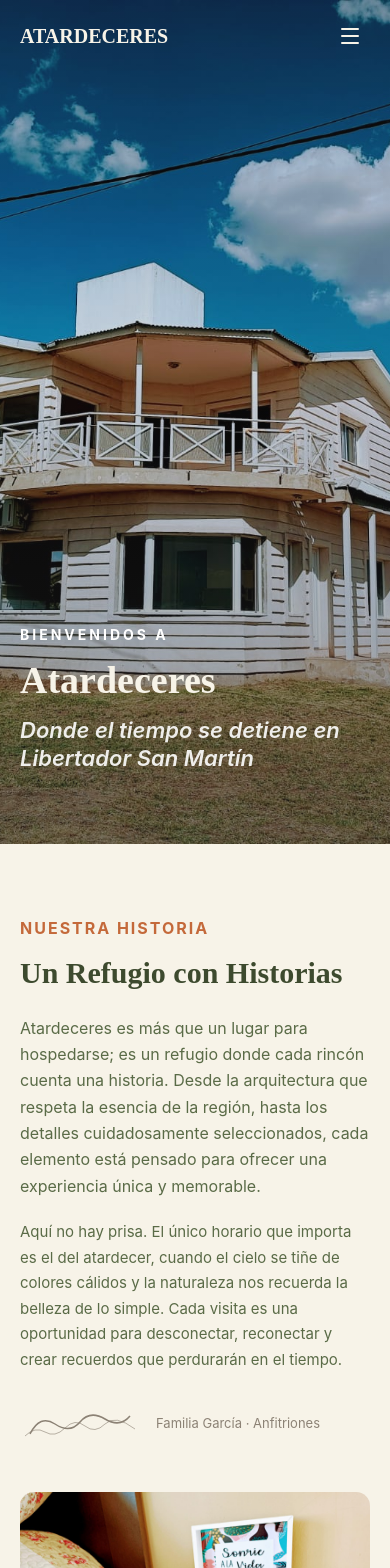
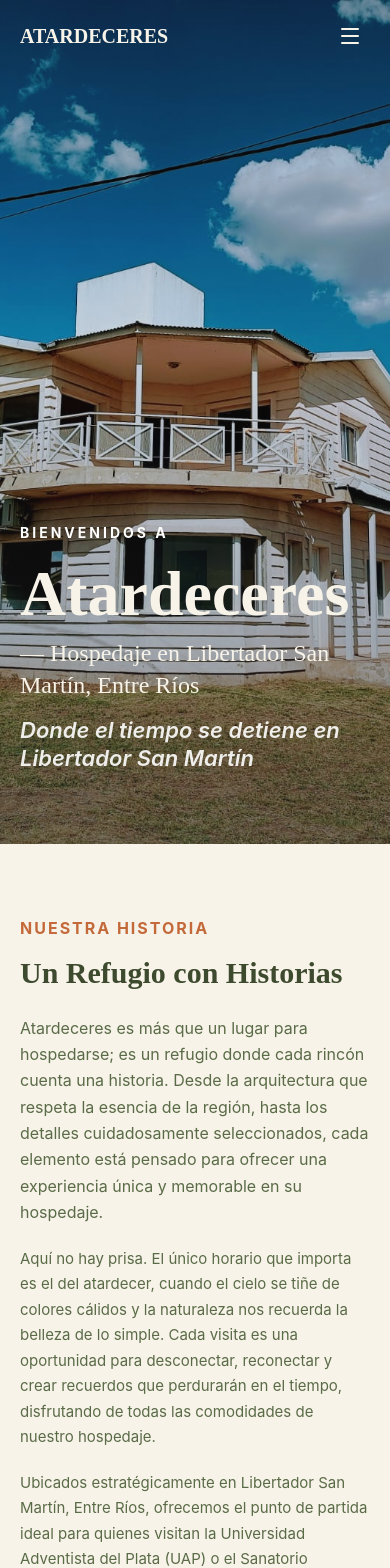
Before and after one commit to NicolasGirard20/Atardeceres_web, a React (Vite) app: page / in a window 390 px wide. Shown: the top 1568 px of the page. Built offline with nearby package versions, Linux system fonts and the light colour scheme.

Commit message:
Final change

```diff
--- a/index.html
+++ b/index.html
@@ -5,8 +5,11 @@
   <meta charset="UTF-8" />
   <meta name="viewport" content="width=device-width, initial-scale=1.0" />
   <link rel="icon" type="image/svg+xml" href="/favicon.svg" />
-  <title>ATARDECERES</title>
-  <meta name="description" content="Sitio web Atardeceres" />
+  <title>Atardeceres | Hospedaje en Libertador San Martín, Entre Ríos</title>
+  <meta name="description"
+    content="Hospedaje Atardeceres en Libertador San Martín, Entre Ríos. Un refugio acogedor cerca de la Universidad Adventista del Plata (UAP) y el Sanatorio Adventista." />
+  <meta name="keywords"
+    content="Hospedaje Atardeceres, Libertador San Martín, Entre Ríos, UAP, Sanatorio Adventista, alojamiento, hospedaje, alquiler temporario" />
 </head>
 
 <body>
--- a/src/sections/Gallery.tsx
+++ b/src/sections/Gallery.tsx
@@ -2,12 +2,12 @@ import { useState, useCallback, useEffect } from 'react';
 import { X, ChevronLeft, ChevronRight } from 'lucide-react';
 
 const galleryImages = [
-  { src: '/img-hero-lodge.jpeg', alt: 'Vista exterior' },
-  { src: '/img-room-fireplace2.jpg', alt: 'Sala de estar con Televisor y sillones de cuero' },
-  { src: '/img-bathroom.jpeg', alt: 'Baño con azulejos y mobiliario de madera' },
-  { src: '/img-kitchen.jpeg', alt: 'Cocina con isla, amoblamiento de madera, horno y heladera' },
-  { src: '/img-bedroom-suite.jpg', alt: 'Cama individual y cama matrimonial' },
-  { src: '/img-outdoor.jpg', alt: 'Vista del atardecer' },
+  { src: '/img-hero-lodge.jpeg', alt: 'Vista exterior del hospedaje Atardeceres en Libertador San Martín, Entre Ríos' },
+  { src: '/img-room-fireplace2.jpg', alt: 'Sala de estar del hospedaje Atardeceres con televisor y sillones de cuero' },
+  { src: '/img-bathroom.jpeg', alt: 'Baño con azulejos y mobiliario de madera en el hospedaje Atardeceres' },
+  { src: '/img-kitchen.jpeg', alt: 'Cocina con isla, amoblamiento de madera y comodidades en hospedaje Atardeceres, Entre Ríos' },
+  { src: '/img-bedroom-suite.jpg', alt: 'Habitación con cama individual y cama matrimonial en hospedaje Atardeceres' },
+  { src: '/img-outdoor.jpg', alt: 'Vista del atardecer desde el hospedaje en Libertador San Martín, Entre Ríos' },
   // { src: '/img-dining-room.jpeg', alt: 'Comedor con mesa de madera y sillas' },
   // { src: '/img-living-room.jpeg', alt: 'Sala de estar con sillones y chimenea' },
 ];
--- a/src/sections/Hero.tsx
+++ b/src/sections/Hero.tsx
@@ -7,7 +7,7 @@ export default function Hero() {
         <div className="absolute inset-0">
           <img
             src="/img-hero-lodge.jpeg"
-            alt="Atardeceres"
+            alt="Exterior del hospedaje Atardeceres en Libertador San Martín, Entre Ríos"
             className="w-full h-full object-cover"
             loading="eager"
           />
@@ -27,8 +27,8 @@ export default function Hero() {
             <p className="hero-eyebrow text-white text-sm md:text-base font-body uppercase tracking-[3px] font-bold mb-4">
               Bienvenidos a
             </p>
-            <h1 className="hero-headline-anim hero-headline font-bold text-cream mb-4 md:mb-6">
-              Atardeceres
+            <h1 className="hero-headline-anim hero-headline font-bold text-cream mb-4 md:mb-6 text-[4rem] leading-[1.1] md:text-[5rem]">
+              Atardeceres <span className="block text-2xl md:text-3xl font-normal mt-2">— Hospedaje en Libertador San Martín, Entre Ríos</span>
             </h1>
             <p className="hero-subheadline subsection-title font-semibold text-white/90 italic mb-6 md:mb-8 max-w-[520px]">
               Donde el tiempo se detiene en Libertador San Martín
--- a/src/sections/OurStory.tsx
+++ b/src/sections/OurStory.tsx
@@ -12,10 +12,13 @@ export default function OurStory() {
               Un Refugio con Historias
             </h2>
             <p className="body-large text-olive-muted mb-5">
-              Atardeceres es más que un lugar para hospedarse; es un refugio donde cada rincón cuenta una historia. Desde la arquitectura que respeta la esencia de la región, hasta los detalles cuidadosamente seleccionados, cada elemento está pensado para ofrecer una experiencia única y memorable.
+              Atardeceres es más que un lugar para hospedarse; es un refugio donde cada rincón cuenta una historia. Desde la arquitectura que respeta la esencia de la región, hasta los detalles cuidadosamente seleccionados, cada elemento está pensado para ofrecer una experiencia única y memorable en su hospedaje.
+            </p>
+            <p className="body-text text-olive-muted mb-5">
+              Aquí no hay prisa. El único horario que importa es el del atardecer, cuando el cielo se tiñe de colores cálidos y la naturaleza nos recuerda la belleza de lo simple. Cada visita es una oportunidad para desconectar, reconectar y crear recuerdos que perdurarán en el tiempo, disfrutando de todas las comodidades de nuestro hospedaje.
             </p>
             <p className="body-text text-olive-muted mb-8">
-              Aquí no hay prisa. El único horario que importa es el del atardecer, cuando el cielo se tiñe de colores cálidos y la naturaleza nos recuerda la belleza de lo simple. Cada visita es una oportunidad para desconectar, reconectar y crear recuerdos que perdurarán en el tiempo.
+              Ubicados estratégicamente en Libertador San Martín, Entre Ríos, ofrecemos el punto de partida ideal para quienes visitan la Universidad Adventista del Plata (UAP) o el Sanatorio Adventista. Además, nuestra ubicación privilegiada permite disfrutar del turismo regional, conectando con la tranquilidad y naturaleza que caracterizan a Entre Ríos.
             </p>
 
             {/* Signature Block */}
@@ -52,7 +55,7 @@ export default function OurStory() {
             <div className="rounded-xl overflow-hidden mb-8">
               <img
                 src="/img-living-room.jpg"
-                alt="Interior acogedor de La Casona del Valle con chimenea de piedra y sillones de cuero"
+                alt="Habitación y comodidades del hospedaje Atardeceres en Libertador San Martín, Entre Ríos"
                 className="w-full h-auto object-cover"
                 loading="lazy"
               />
--- a/src/sections/Rooms.tsx
+++ b/src/sections/Rooms.tsx
@@ -74,7 +74,7 @@ export default function Rooms() {
               <div className="h-[280px] overflow-hidden">
                 <img
                   src={room.image}
-                  alt={room.name}
+                  alt={`${room.name} en el hospedaje Atardeceres, Entre Ríos`}
                   className="w-full h-full object-cover"
                   loading="lazy"
                 />
--- a/src/sections/Video.tsx
+++ b/src/sections/Video.tsx
@@ -25,7 +25,7 @@ export default function Video() {
               {/* Thumbnail overlay */}
               <img
                 src="/img-cabin-exterior.jpg"
-                alt="Vista de los Atardeceres"
+                alt="Vista exterior de las cabañas del hospedaje Atardeceres en Libertador San Martín, Entre Ríos"
                 className="w-full h-full object-cover"
                 loading="lazy"
               />
```
